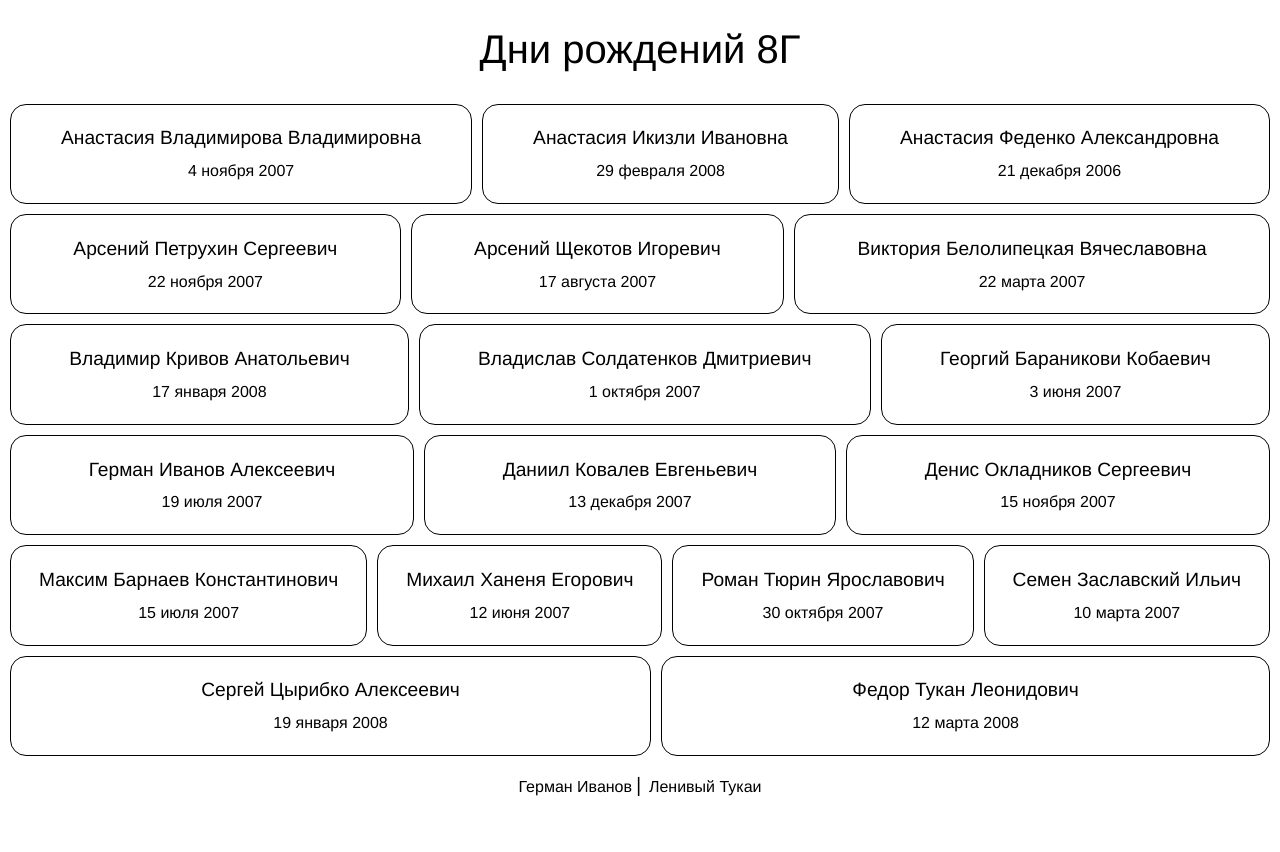
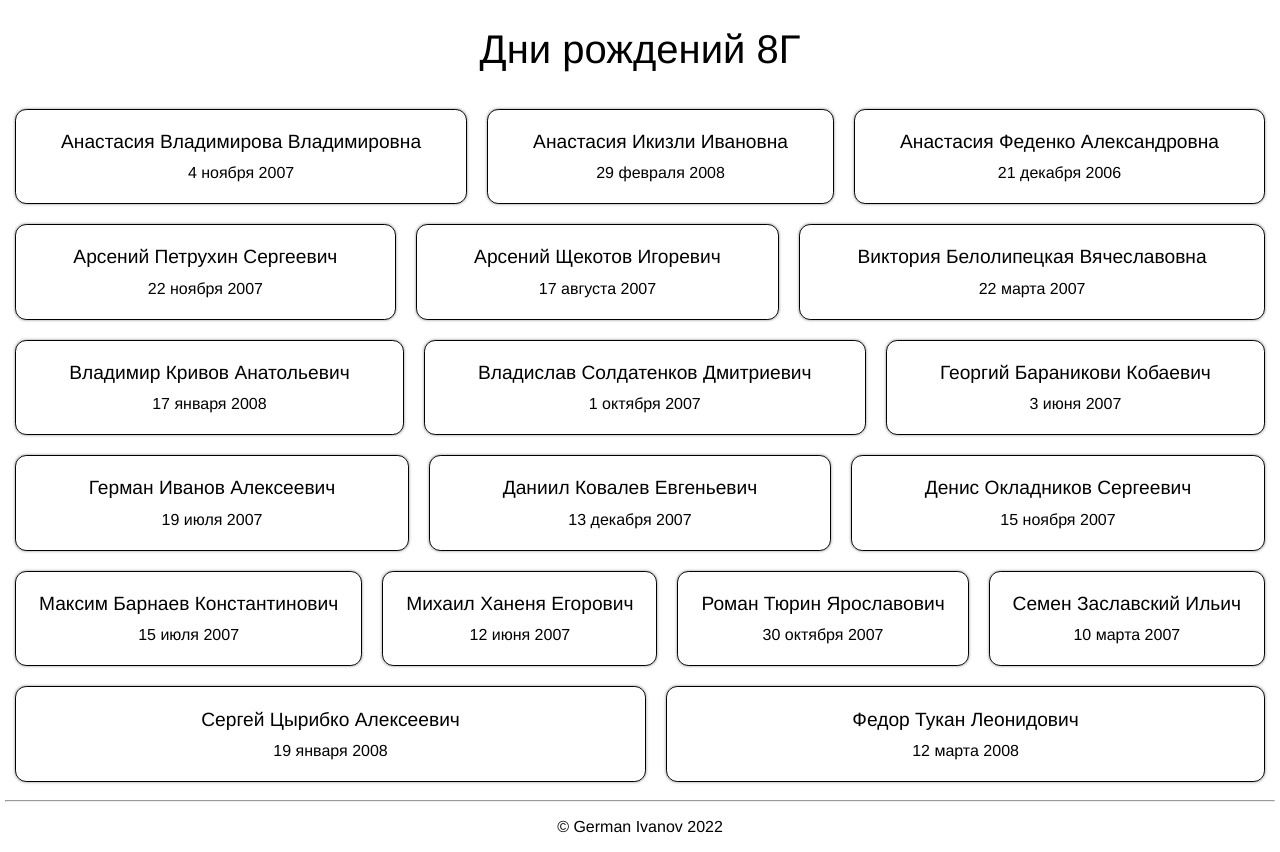
Before and after one commit to Dedstate/Birthday_date_website, a Flask app: page / in a window 1280 px wide. Before the commit the page ends 796 px from the top, so only its background shows below. Run offline with Flask 2, Linux system fonts and the light colour scheme.

Commit message:
Change CSS, add shadows, change copyright notice

```diff
--- a/static/index.css
+++ b/static/index.css
@@ -31,13 +31,14 @@ body {
 }
 
 .card {
-  margin: 5px;
+  margin: 10px;
   padding: 10px;
   border: 1px solid black;
   max-width: 100%;
   flex-grow: 1;
-  border-radius: 1rem;
+  border-radius: 0.7rem;
   height: min-content;
+  box-shadow: #888888 0 0 3px;
 }
 
 .card > * {
@@ -49,7 +50,7 @@ body {
 
 @media screen and (min-height: 700px) {
   .card > * {
-    margin: 0.8rem;
+    margin: 0.7rem;
   }
 }
 
--- a/templates/index.html
+++ b/templates/index.html
@@ -4,6 +4,10 @@
     <meta charset="UTF-8" />
     <meta http-equiv="X-UA-Compatible" content="IE=edge" />
     <meta name="viewport" content="width=device-width, initial-scale=1.0" />
+    <meta
+      name="description"
+      content="This is a website that shows 8G class students' birth dates"
+    />
     <link rel="stylesheet" href="{{url_for('static', filename='index.css')}}" />
     <title>Дни рождений 8Г</title>
   </head>
@@ -21,6 +25,7 @@
       </div>
       {%endfor%}
     </div>
-    <p id="info">Герман Иванов ⎜ Ленивый Тукаи</p>
+    <hr />
+    <p id="info">© German Ivanov 2022</p>
   </body>
 </html>
```
